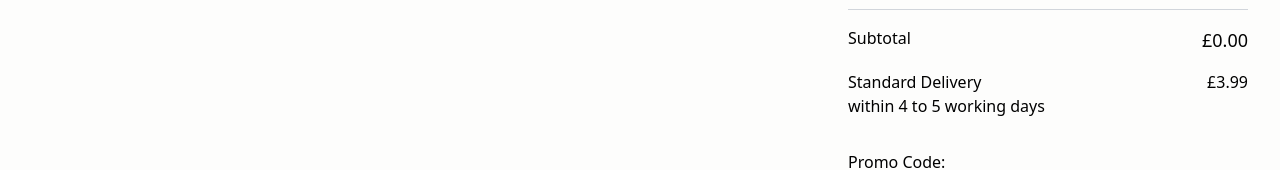
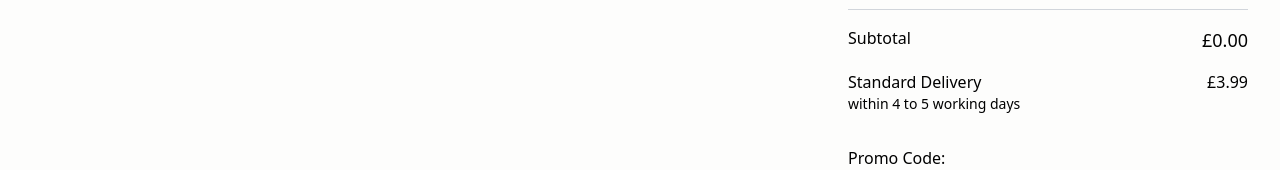
Before and after one commit to OscarSoanes/shopping-cart, a React (Create React App) app: page /#/basket in a window 1280 px wide. Shown: the part 283-453 px from the top of the page. Built offline with nearby package versions, Linux system fonts and the light colour scheme.

Commit message:
Changed how delivery is displayed to user

```diff
--- a/src/components/Basket.tsx
+++ b/src/components/Basket.tsx
@@ -59,10 +59,12 @@
           </div>
 
           <div className='flex justify-between'>
-            <p>Standard Delivery</p>
+            <div>
+              <p>Standard Delivery</p>
+              <p className='text-sm'>within 4 to 5 working days</p>
+            </div>
             <p>{totalPrice > 30 ? "Free" : "£3.99"}</p>
           </div>
-          <p>within 4 to 5 working days</p>
 
           <label htmlFor='promoCode'>
             <p className='mt-8'>Promo Code:</p>
```
